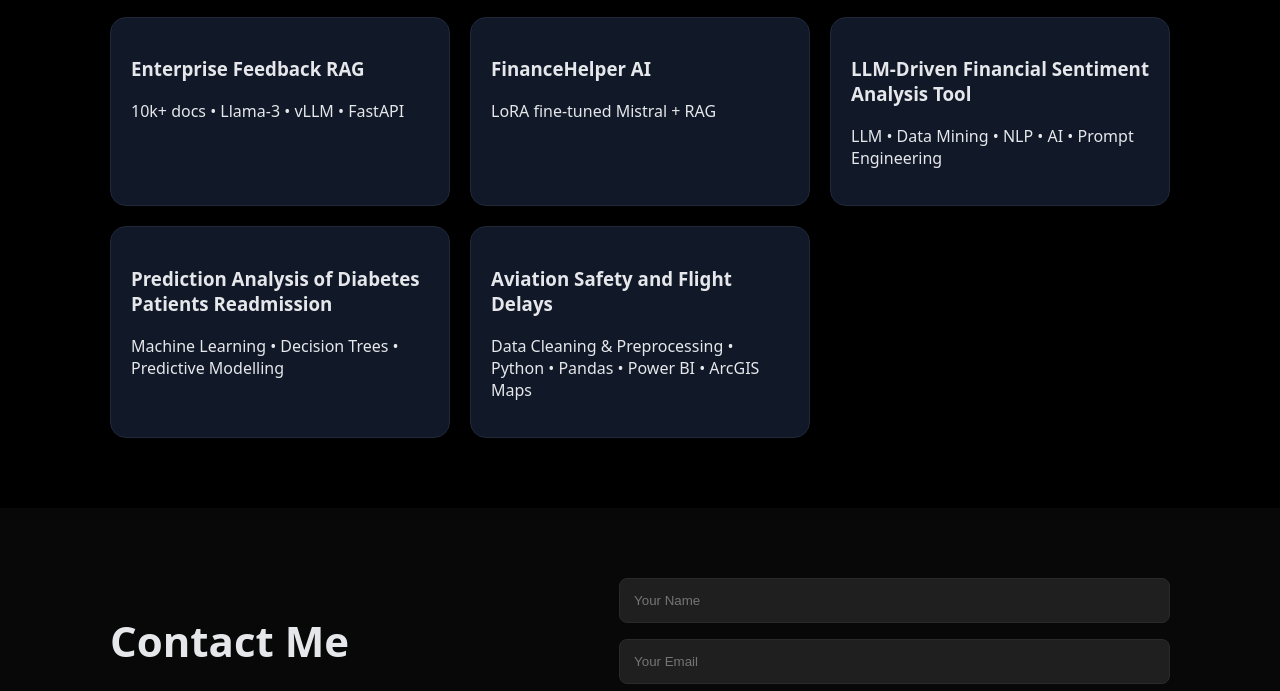
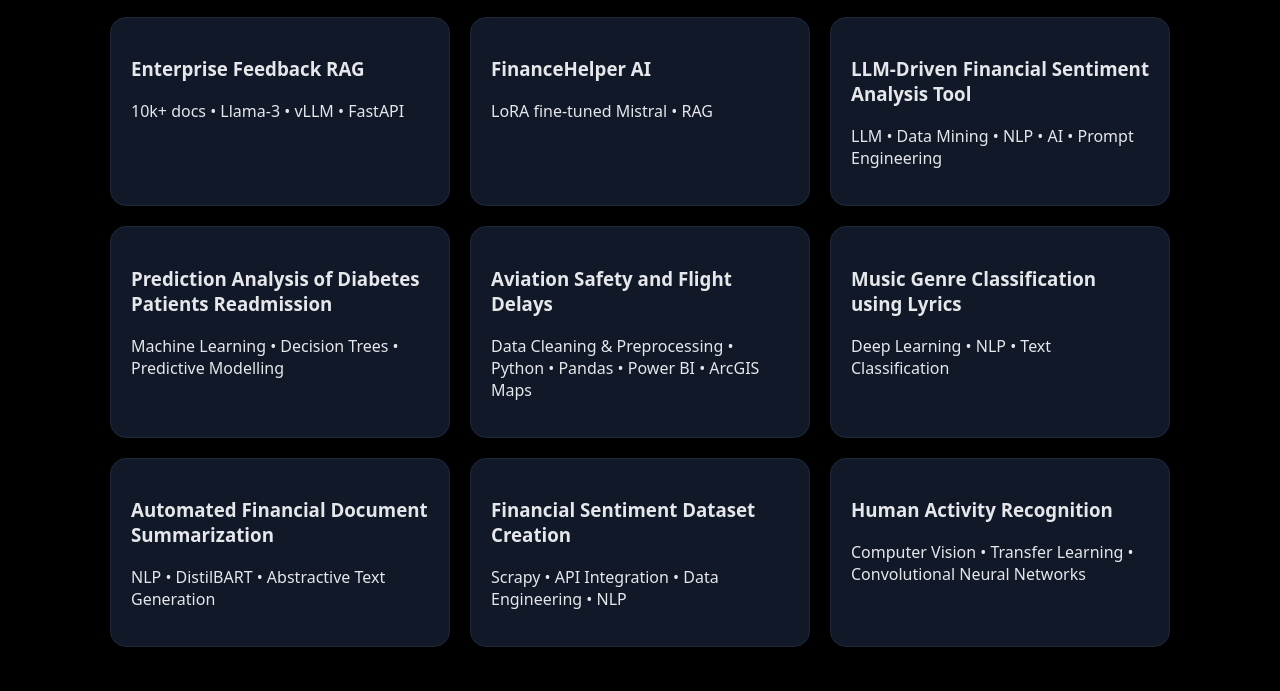
Before and after one commit to heroiclunatic77/heroiclunatic77.github.io, a plain HTML site: page index.html in a window 1280 px wide. Shown: the part 1748-2439 px from the top of the page. Drawn offline with Linux system fonts and the light colour scheme.

Commit message:
Update index.html

```diff
--- a/index.html
+++ b/index.html
@@ -144,7 +144,7 @@
       </div>
       <div class="project-card">
         <h3>FinanceHelper AI</h3>
-        <p>LoRA fine-tuned Mistral + RAG</p>
+        <p>LoRA fine-tuned Mistral • RAG</p>
       </div>
       <div class="project-card">
         <h3>LLM-Driven Financial Sentiment Analysis Tool</h3>
@@ -157,6 +157,22 @@
      <div class="project-card">
         <h3>Aviation Safety and Flight Delays </h3>
         <p>Data Cleaning & Preprocessing • Python • Pandas • Power BI • ArcGIS Maps</p>
+      </div>
+      <div class="project-card">
+        <h3>Music Genre Classification using Lyrics</h3>
+        <p>Deep Learning • NLP • Text Classification</p>
+      </div>
+      <div class="project-card">
+        <h3>Automated Financial Document Summarization</h3>
+        <p>NLP • DistilBART • Abstractive Text Generation</p>
+      </div>
+      <div class="project-card">
+        <h3>Financial Sentiment Dataset Creation</h3>
+        <p>Scrapy • API Integration • Data Engineering • NLP</p>
+      </div>
+      <div class="project-card">
+        <h3>Human Activity Recognition</h3>
+        <p>Computer Vision • Transfer Learning • Convolutional Neural Networks</p>
       </div>
     </div>
   </div>
```
